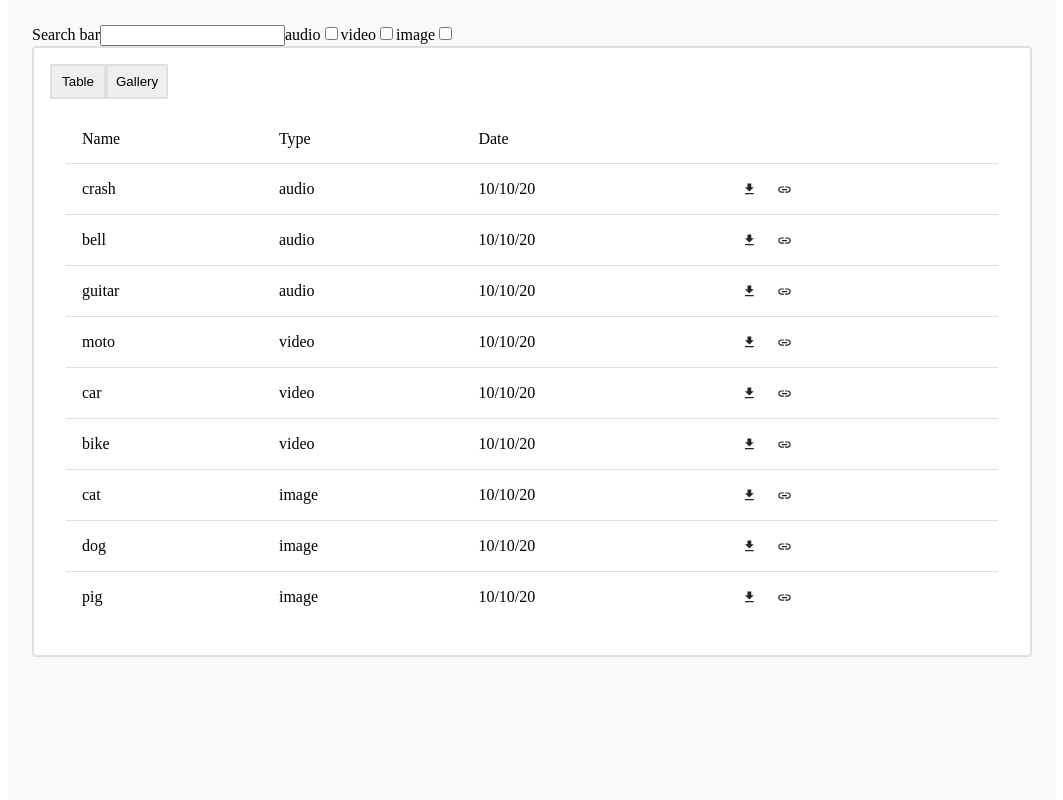
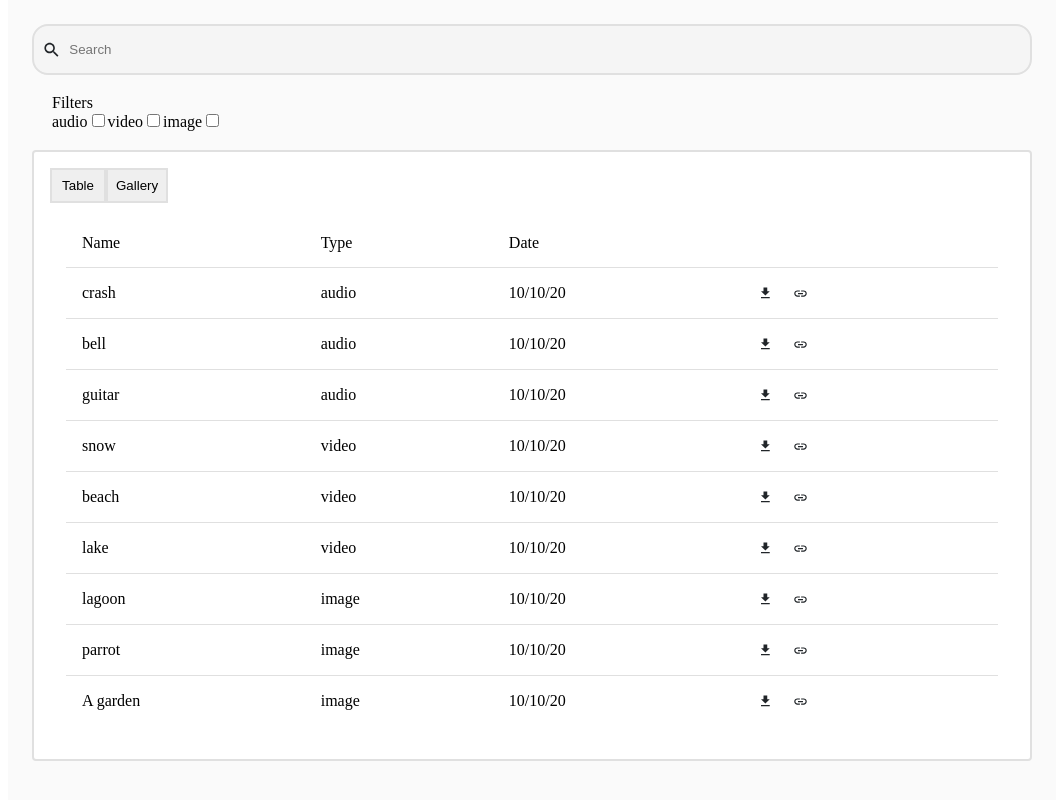
Before and after one commit to tomasyaya/veriston, a React (Create React App) app: page / in a window 1280 px wide. Shown: the top 800 px of the page, without its empty margins (108-1171 px from the left). Built offline with nearby package versions, Linux system fonts and the light colour scheme; the HTML template or start-up script is replaced by a standard one.

Commit message:
develop: add styles

```diff
--- /dev/null
+++ b/src/components/SearchBar/SearchBar.tsx
@@ -0,0 +1,33 @@
+import React from "react";
+import { SearchContainer, Input } from "./styles";
+import { SearchIcon } from "../Icons";
+
+interface SearchBarProps {
+  id?: string;
+  onChange?: (arg: string) => void;
+  value?: string;
+  name?: string;
+}
+function SearchBar({ onChange, value, name, id }: SearchBarProps) {
+  const handleChange = ({ target }: React.BaseSyntheticEvent) => {
+    const isFunction = typeof onChange === "function";
+    if (isFunction) {
+      onChange?.(target.value as string);
+    }
+  };
+  return (
+    <SearchContainer>
+      <SearchIcon height={20} width={20} />
+      <Input
+        placeholder="Search"
+        name={name}
+        id={id}
+        type="text"
+        value={value}
+        onChange={handleChange}
+      />
+    </SearchContainer>
+  );
+}
+
+export default SearchBar;
--- /dev/null
+++ b/src/components/SearchBar/index.ts
@@ -0,0 +1 @@
+export { default as SearchBar } from "./SearchBar";
--- /dev/null
+++ b/src/components/SearchBar/styles.ts
@@ -0,0 +1,27 @@
+import styled from "@emotion/styled";
+
+export const SearchContainer = styled("div")`
+  border-radius: ${({ theme }) => theme?.miscellaneous?.borderRadiusXL};
+  border: 2px solid ${({ theme }) => theme?.designTokens?.surfaceBorders};
+  display: flex;
+  align-items: center;
+  padding: ${({ theme }) => theme?.gutters?.s}px;
+  background-color: ${({ theme }) => theme?.designTokens?.deepSurface};
+
+  svg {
+    path {
+      fill: ${({ theme }) => theme?.designTokens?.onSurface};
+    }
+  }
+`;
+
+export const Input = styled("input")`
+  border: none;
+  background: transparent;
+  width: 100%;
+  height: 100%;
+  padding: ${({ theme }) => theme?.gutters?.s}px;
+  :focus {
+    outline: none;
+  }
+`;
--- a/src/components/ThumbNail/styles.ts
+++ b/src/components/ThumbNail/styles.ts
@@ -1,14 +1,38 @@
 import styled from "@emotion/styled";
+import { css } from "@emotion/react";
+import { Size } from "./types";
 
-type Size = "normal" | "full";
+const small = "small";
+const full = "full";
+const normal = "normal";
+
+const widthMap = new Map([
+  [small, "130px"],
+  [normal, "220px"],
+  [full, "300px"],
+]);
+const heighthMap = new Map([
+  [small, "100px"],
+  [normal, "200px"],
+  [full, "280px"],
+]);
+
+const dimensions = (size: Size) => css`
+  width: ${widthMap.get(size)};
+  height: ${heighthMap.get(size)};
+`;
 
 export const ThumbContainer = styled("div")<{ size: Size }>`
-  width: ${({ size }) => (size === "full" ? "100%" : "150px")};
-  height: ${({ size }) => (size === "full" ? "100%" : "120px")};
   border-radius: ${({ theme }) => theme?.miscellaneous?.borderRadiusL};
   padding: ${({ theme }) => theme?.gutters?.s}px;
   border: 1px solid ${({ theme }) => theme?.designTokens?.controlBorders};
   p {
     margin: ${({ theme }) => theme?.gutters?.s}px 0;
   }
+
+  video,
+  img,
+  audio {
+    ${({ size }) => dimensions(size)}
+  }
 `;
--- a/src/components/ThumbNail/types.d.ts
+++ b/src/components/ThumbNail/types.d.ts
@@ -1,6 +1,6 @@
 import { Action } from "../Table/types";
 
-export type Size = "normal" | "full";
+export type Size = "normal" | "full" | "small";
 
 export interface ThumbProps {
   src: string;
--- a/src/mocks/data.ts
+++ b/src/mocks/data.ts
@@ -9,21 +9,21 @@ export const images = [
   {
     id: nanoid(),
     type: IMAGE,
-    name: "cat",
+    name: "lagoon",
     url: "https://unsplash.com/photos/5tRmLGguL3Q/download?force=true",
     date: "10/10/20",
   },
   {
     id: nanoid(),
     type: IMAGE,
-    name: "dog",
+    name: "parrot",
     url: "https://unsplash.com/photos/4euubO4CasU/download?force=true",
     date: "10/10/20",
   },
   {
     id: nanoid(),
     type: IMAGE,
-    name: "pig",
+    name: "A garden",
     url: "https://unsplash.com/photos/brVkInFjtuo/download?force=true",
     date: "10/10/20",
   },
@@ -33,7 +33,7 @@ export const videos = [
   {
     id: nanoid(),
     type: VIDEO,
-    name: "moto",
+    name: "snow",
     url:
       "https://pexels.com/es-es/video/855615/download/?search_query=&amp;tracking_id=5kv6ed4g81",
     date: "10/10/20",
@@ -41,7 +41,7 @@ export const videos = [
   {
     id: nanoid(),
     type: VIDEO,
-    name: "car",
+    name: "beach",
     url:
       "https://pexels.com/es-es/video/1739010/download/?search_query=&amp;tracking_id=5kv6ed4g81",
     date: "10/10/20",
@@ -49,7 +49,7 @@ export const videos = [
   {
     id: nanoid(),
     type: VIDEO,
-    name: "bike",
+    name: "lake",
     url:
       "https://pexels.com/video/5640074/download/?search_query=fantasy&amp;tracking_id=g87h4sck32g",
     date: "10/10/20",
--- a/src/views/Main/Main.tsx
+++ b/src/views/Main/Main.tsx
@@ -13,6 +13,7 @@ import { callAll } from "../../utils/callAll";
 import { DownloadIcon, LinkIcon } from "../../components/Icons";
 import { Icon } from "../../components/Icons/types";
 import { Action } from "../../components/Actions/types";
+import { SearchBar } from "../../components/SearchBar";
 
 function Main() {
   const { values, handleFilters } = useFilters();
@@ -40,15 +41,10 @@ function Main() {
   ];
 
   return (
-    <section style={{ margin: "0 auto" }}>
-      <div>
-        <label htmlFor="search-bar">Search bar</label>
-        <input
-          type="text"
-          id="search-bar"
-          value={search}
-          onChange={handleSearch}
-        />
+    <section>
+      <SearchBar onChange={handleSearch} value={search} />
+      <div style={{ padding: "20px" }}>
+        <h2>Filters</h2>
         <label htmlFor="audio">audio</label>
         <input
           type="checkbox"
@@ -74,6 +70,7 @@ function Main() {
           onClick={handleFilters}
         />
       </div>
+
       <div>
         <Tabs defaultValue="table">
           <TabList>
@@ -87,6 +84,7 @@ function Main() {
             <Gallery>
               {files.map((file, i) => (
                 <ThumbNail
+                  size="small"
                   src={file.url}
                   key={file.id}
                   name={file.name}
@@ -103,14 +101,13 @@ function Main() {
           defaultPosition={defaultPosition}
         >
           {files.map((file) => (
-            <div style={{ width: "200px", height: "200px" }}>
             <ThumbNail
+              size="full"
               src={file.url}
               key={file.id}
               name={file.name}
               type={file.type}
             />
-            </div>
           ))}
         </GalleryModal>
       </div>
--- a/src/views/Main/hooks.ts
+++ b/src/views/Main/hooks.ts
@@ -21,11 +21,9 @@ export function useFiles(query: string): MediaFile[] {
 }
 
 export function useSearch() {
-  const [search, setSearch] = React.useState("");
-
-  const handleSearch = ({ target }: React.BaseSyntheticEvent) => {
-    setSearch(target.value);
+  const [search, setSearch] = React.useState<string>("");
+  const handleSearch = (search: string) => {
+    setSearch(search);
   };
-
   return { search, handleSearch };
 }
--- a/src/views/Main/types.d.ts
+++ b/src/views/Main/types.d.ts
@@ -13,5 +13,5 @@ export interface UseFilters {
 
 export interface UserSearch {
   search: string;
-  handleSearch: (e: React.BaseSyntheticEvent) => void;
+  handleSearch: (search: string) => void;
 }
```
Lines whose indentation alone changed are shown as unchanged.
